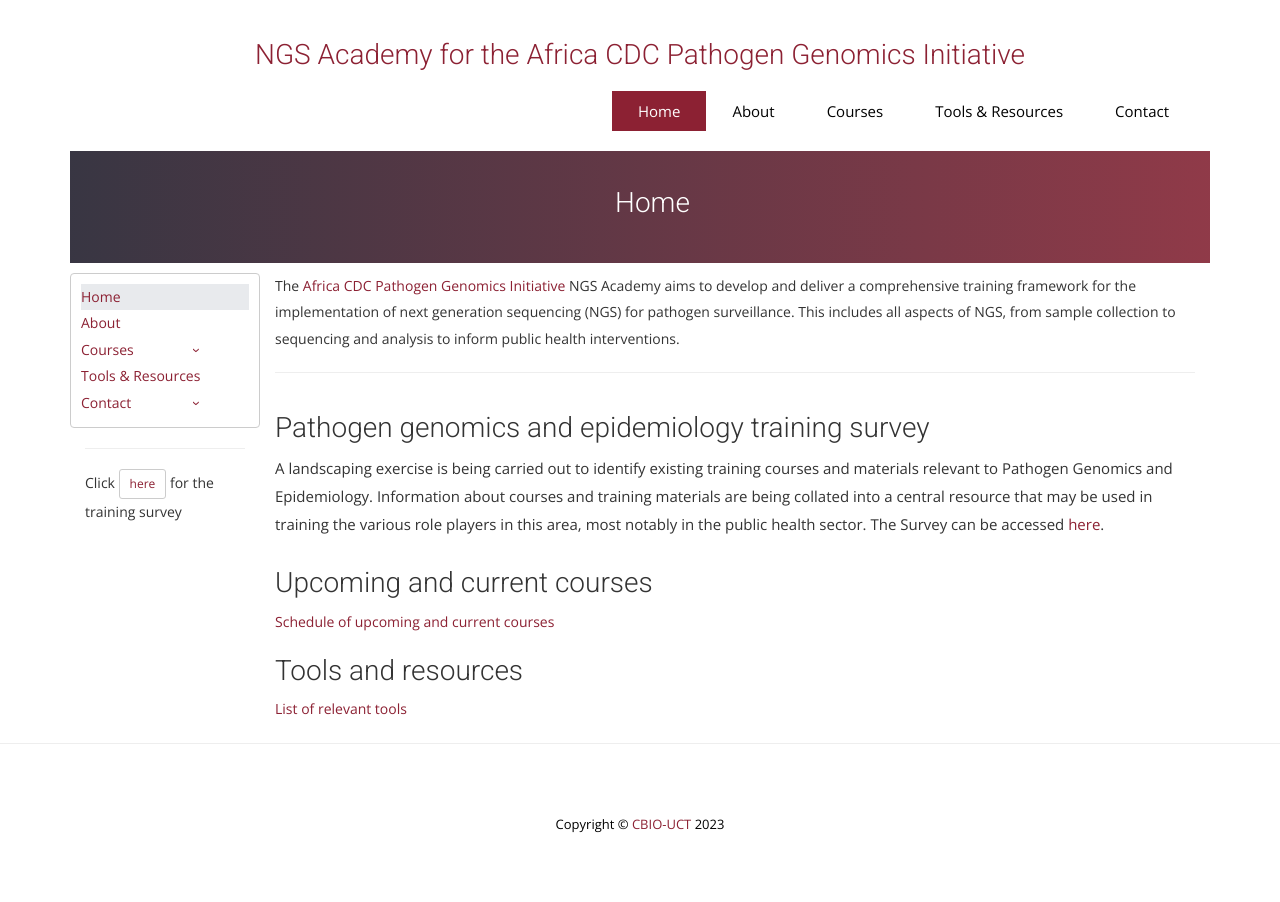
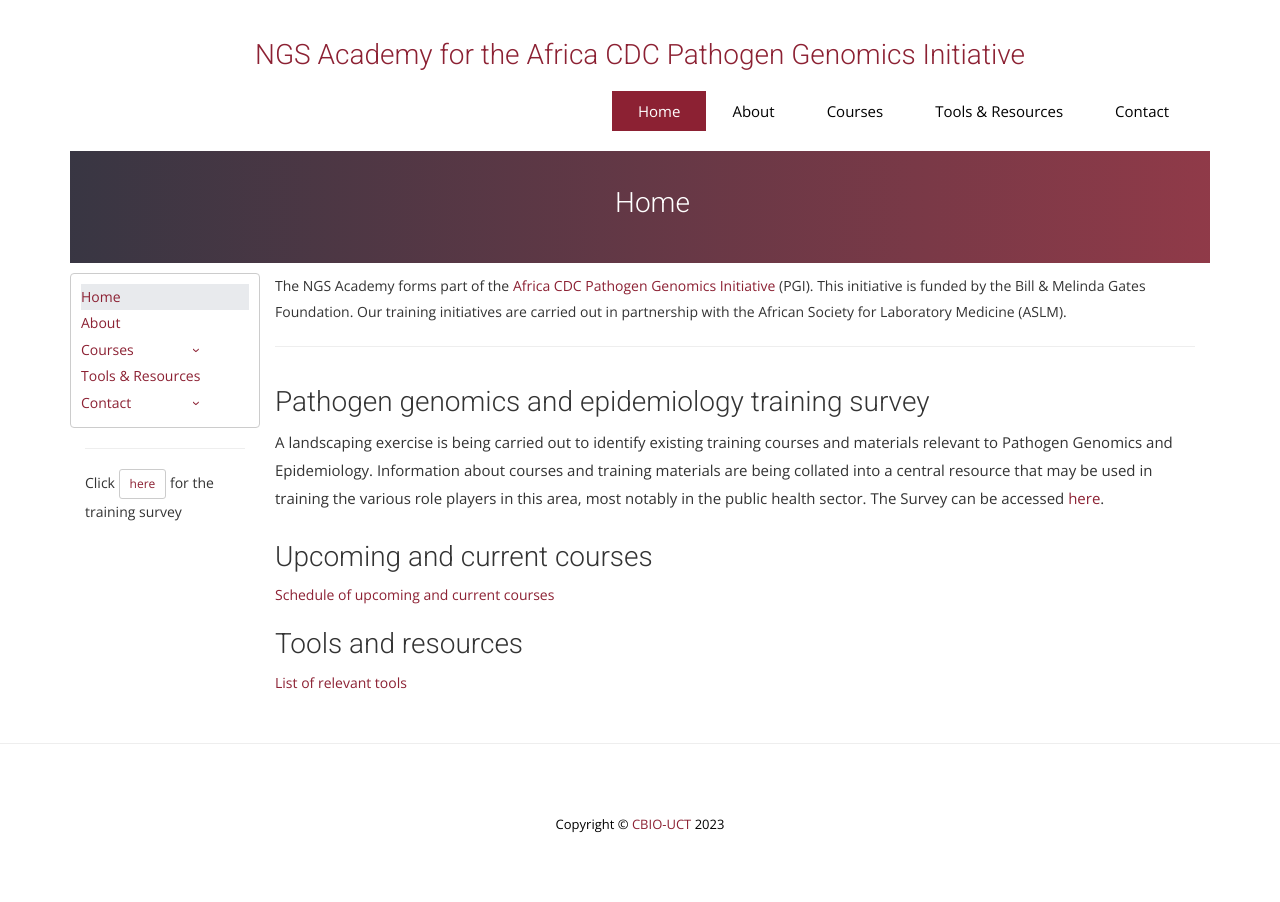
Before and after one commit to uct-cbio/ngs-academy, a Jekyll site: the page built from index.html, in a window 1280 px wide. Built offline with Jekyll 4.4.1, drawn with Linux system fonts in a browser that asks for light colours; nearby versions of some CDN libraries; some web fonts are replaced; library files that are not in the unit come from our copies; comment, search, counter and statistics services are not loaded.

Commit message:
added link to africa pgi website

```diff
--- a/_includes/subpage-intro.html
+++ b/_includes/subpage-intro.html
@@ -1,3 +1,3 @@
 <section>
-    The<a href="https://ipg.africacdc.org/" target="_blank"> Africa CDC Pathogen Genomics Initiative</a> NGS Academy aims to develop and deliver a comprehensive training framework for the implementation of next generation sequencing (NGS) for pathogen surveillance. This includes all aspects of NGS, from sample collection to sequencing and analysis to inform public health interventions.
+    The NGS Academy forms part of the <a href="https://ipg.africacdc.org/" target="_blank"> Africa CDC Pathogen Genomics Initiative</a> (PGI). This initiative is funded by the Bill & Melinda Gates Foundation. Our training initiatives are carried out in partnership with the African Society for Laboratory Medicine (ASLM).
 </section>
```
